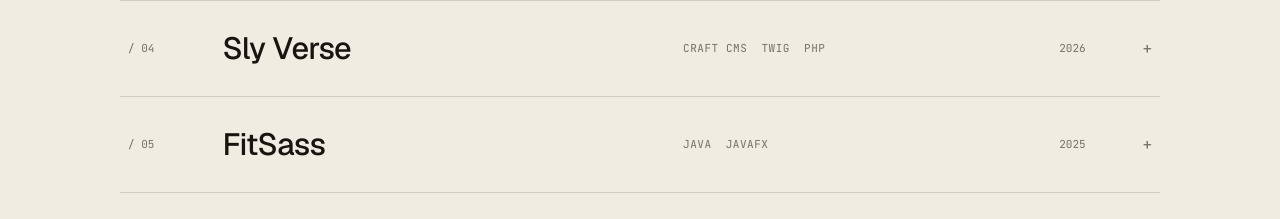
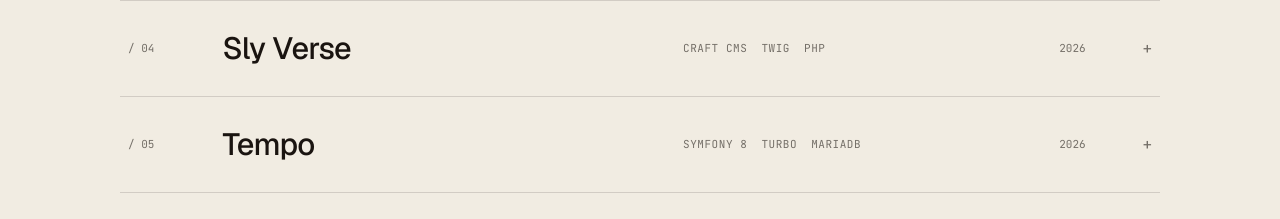
Before and after one commit to CallMeTrinity/antoninpamart.fr-v4, a Vue app: page / in a window 1280 px wide. Shown: the part 1280-1499 px from the top of the page. Built offline with nearby package versions, Linux system fonts and the light colour scheme.

Commit message:
feat: replaced Fitsass by tempo

```diff
--- a/src/assets/local.ts
+++ b/src/assets/local.ts
@@ -68,11 +68,11 @@ const messages = {
           blurb:
             "Site fan dédié au Sly Wrestling Universe : back-office Craft CMS configuré sur-mesure pour gérer catalogues d'images, vidéos et contenus éditoriaux.",
         },
-        fitsass: {
-          name: 'FitSass',
-          role: "Projet d'équipe",
+        tempo: {
+          name: 'Tempo',
+          role: 'Projet solo',
           blurb:
-            "Générateur de plans d'entraînement basé sur les préférences utilisateur — niveau, objectifs, équipement disponible — pour produire des séances cohérentes.",
+            "Gestionnaire de fiches horaires : saisie semaine par semaine, calcul auto des heures sup et workflow brouillon → soumis → approuvé. Côté admin : validation en bulk et modération des inscriptions.",
         },
       },
     },
@@ -180,11 +180,11 @@ const messages = {
           blurb:
             'Fan site dedicated to the Sly Wrestling Universe: tailor-made Craft CMS back office to manage image, video, and editorial content catalogues.',
         },
-        fitsass: {
-          name: 'FitSass',
-          role: 'Team project',
+        tempo: {
+          name: 'Tempo',
+          role: 'Solo project',
           blurb:
-            'Workout-plan generator based on user preferences — level, goals, available equipment — to produce coherent sessions.',
+            'Timesheet manager: week-by-week entry, automatic overtime calculation, and a draft → submitted → approved workflow. Admin side: bulk validation and signup moderation.',
         },
       },
     },
--- a/src/data/projects.ts
+++ b/src/data/projects.ts
@@ -1,5 +1,5 @@
 export interface Project {
-  id: 'pid' | 'workflow' | 'bingo' | 'slyVerse' | 'fitsass'
+  id: 'pid' | 'workflow' | 'bingo' | 'slyVerse' | 'tempo'
   year: string
   stack: string[]
   hue: number
@@ -36,11 +36,11 @@ export const PROJECTS: Project[] = [
     link: 'https://github.com/CallMeTrinity/sly-verse-site',
   },
   {
-    id: 'fitsass',
-    year: '2025',
-    stack: ['Java', 'JavaFX'],
+    id: 'tempo',
+    year: '2026',
+    stack: ['Symfony 8', 'Turbo', 'MariaDB'],
     hue: 140,
-    link: 'https://github.com/CallMeTrinity/FitSass',
+    link: 'https://github.com/CallMeTrinity/tempo',
   },
 ]
 
```
